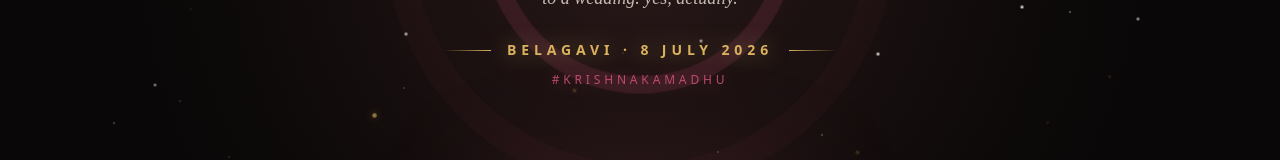
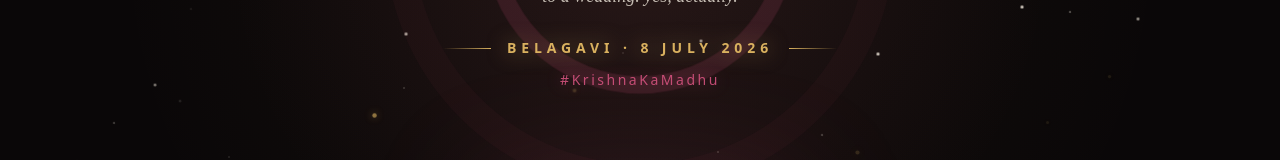
Before and after one commit to gk100799/wedding-invitation, a Next.js app: page / in a window 1280 px wide. Shown: the part 463-623 px from the top of the page. Built offline with nearby package versions, Linux system fonts and the light colour scheme.

Commit message:
ColdOpen hashtag: keep original mixed case, drop uppercase

```diff
--- a/components/scenes/ColdOpen.tsx
+++ b/components/scenes/ColdOpen.tsx
@@ -158,7 +158,7 @@ export default function ColdOpen() {
         initial={{ opacity: 0 }}
         animate={{ opacity: 1 }}
         transition={{ delay: 3.3, duration: 1 }}
-        className="relative z-10 mt-3 text-[11px] sm:text-xs tracking-[0.32em] text-rose/85 uppercase font-body font-medium drop-shadow-[0_0_8px_rgba(212,83,126,0.4)]"
+        className="relative z-10 mt-3 text-xs sm:text-sm tracking-[0.18em] text-rose/90 font-body font-medium drop-shadow-[0_0_8px_rgba(212,83,126,0.4)]"
       >
         {wedding.hashtag}
       </motion.p>
```
